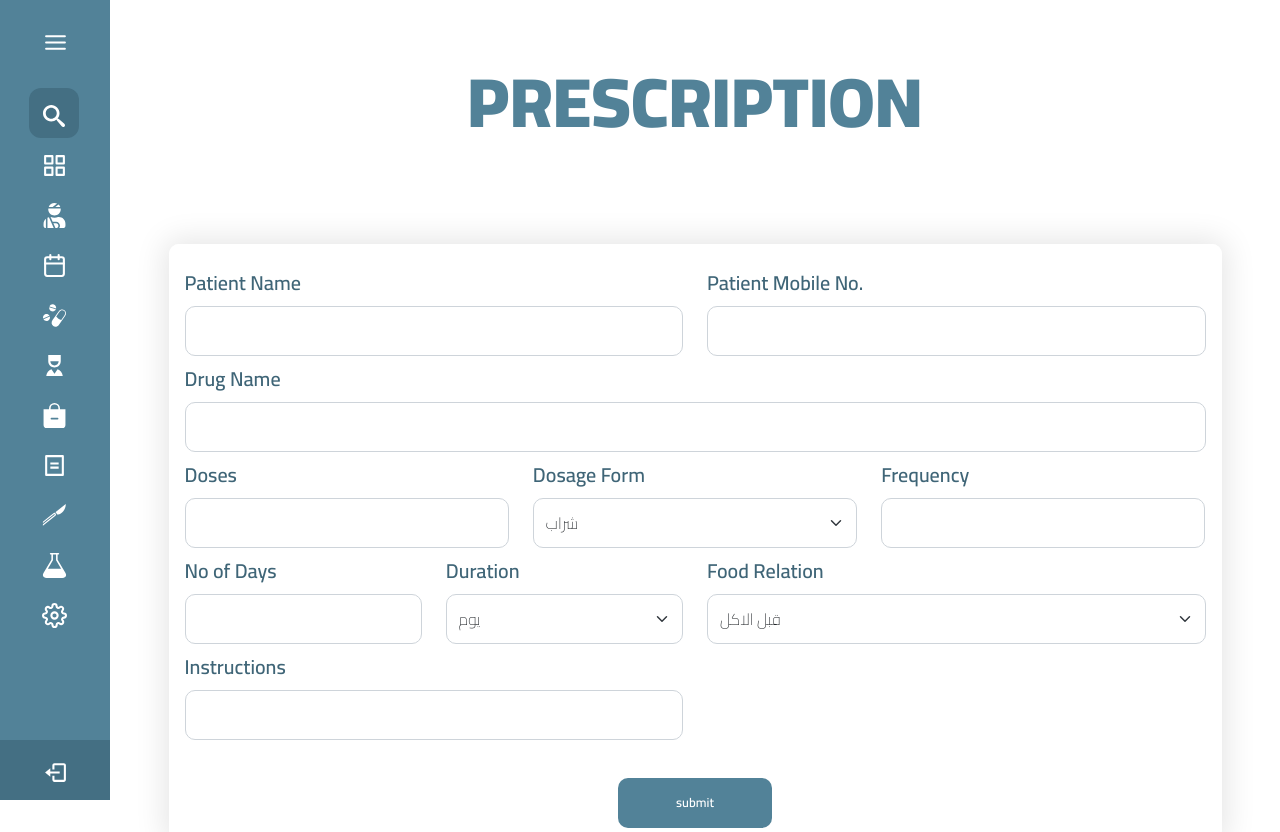
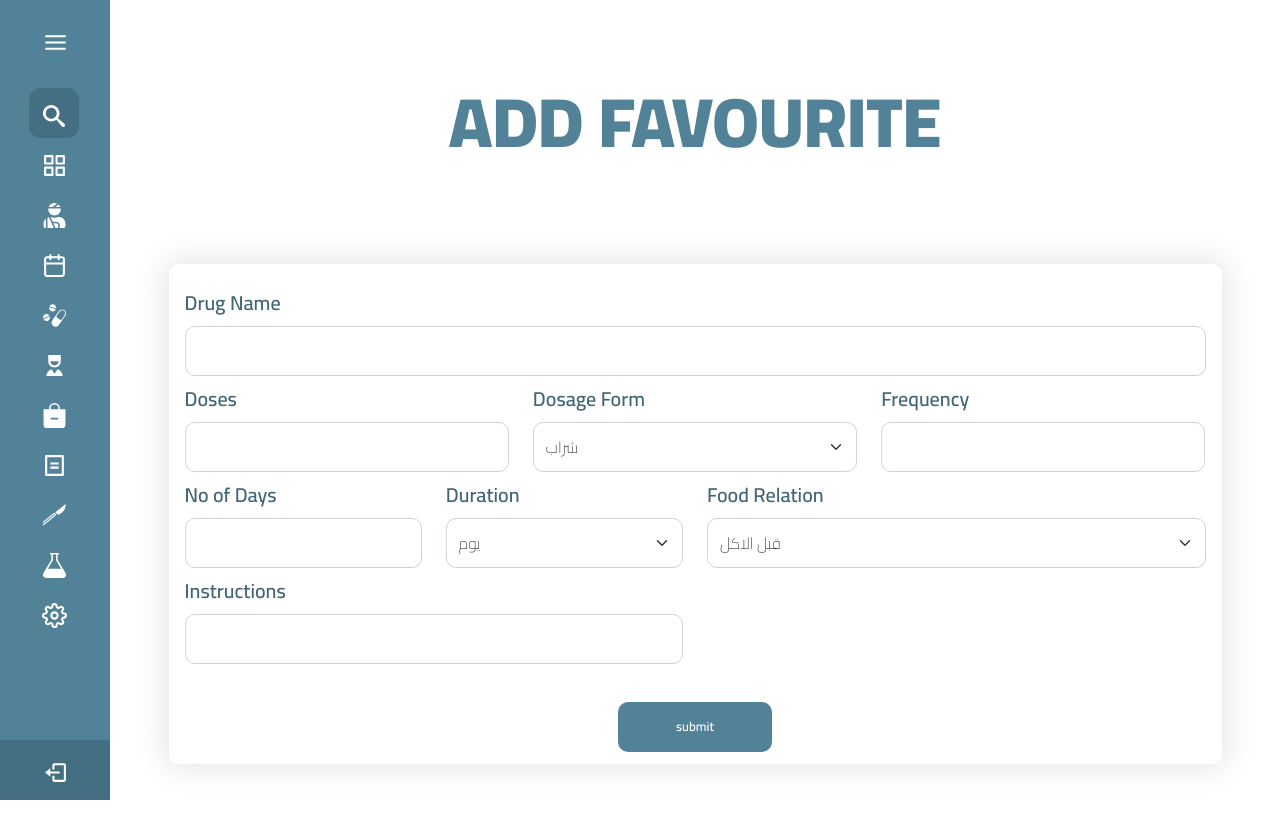
Before and after one commit to a-hassanein/Clinic-System, a React (Create React App) app: page /dashboard/prescription/drugfav in a window 1280 px wide. Shown: the top 832 px of the page. Built offline with nearby package versions, Linux system fonts and the light colour scheme.

Commit message:
favourite drugs

```diff
--- a/src/Pages/DashBoard/Dashboard.js
+++ b/src/Pages/DashBoard/Dashboard.js
@@ -14,7 +14,7 @@ import Addmaterial from '../DashBoard/addmaterial';
 import Assistant from '../DashBoard/assistant'
 import Setting from '../DashBoard/setting'
 import ScanFav from '../DashBoard/ScanFav'
-
+import Drugfav from './Drugfav'
 import Scan_labs from '../DashBoard/scan_labs';
 
 
@@ -31,7 +31,7 @@ const Dashboard = () => {
                     <Route path="/dashboard/appointment" component={Appointment} />
                     <Route path="/dashboard/surgery" component={Surgery} />
                     <Route path="/dashboard/bill" component={Bill} />
-                    <Route path='/dashboard/prescription' component={Prescripe} />
+                    <Route path='/dashboard/prescription' exact component={Prescripe} />
                     <Route path="/dashboard/patient" component={Patient} />
                     <Route path="/dashboard/materials" component={Materials}/>
                     <Route path="/dashboard/addmaterial" component={Addmaterial}/>
@@ -39,6 +39,7 @@ const Dashboard = () => {
                     <Route path="/dashboard/assistant" component={Assistant} />
                     <Route path="/dashboard/setting" component={Setting}/>
                     <Route path="/dashboard/scan_labs/addfav" component={ScanFav}/>
+                    <Route path='/dashboard/prescription/drugfav' component={Drugfav} />
                     <Route path="/dashboard" exact component={HomeDashboard} />
                 </Switch>
             </Router>
--- /dev/null
+++ b/src/Pages/DashBoard/Drugfav.js
@@ -0,0 +1,164 @@
+import React from "react";
+import "../../Style/prescription.css"
+import { Link , Switch ,Route,Router} from "react-router-dom";
+import { useState, useRef } from "react";
+import { useReactToPrint } from 'react-to-print';
+import {
+    AiFillStar
+} from "react-icons/ai";
+import axios from "axios";
+
+function DrugFav() {
+
+    const[favdrugspost, setFavdrugspost] =  useState([])
+
+    const[favdrugs, setFavdrugs] =  useState({
+        drugname:"",
+        dose:"",
+        dosageform:"",
+        frequency:"",
+        noofdays:"",
+        duration:"",
+        foodrelation:"",
+        instructions:"",
+    })
+
+
+
+
+    const handleFavdrugsChange = (event) => {
+    event.preventDefault();
+
+    const name = event.target.getAttribute("name");
+    const value = event.target.value;
+
+    const newFavdrugsData = { ...favdrugs };
+    newFavdrugsData[name] = value;
+
+    setFavdrugs(newFavdrugsData);
+    };
+    console.log(favdrugs)
+
+
+
+
+    const handlesubmit = (e) => {
+        e.preventDefault()
+
+        const newData = {
+            favname:favdrugs.drugname,
+            favdose:favdrugs.dose,
+            favdosageform:favdrugs.dosageform,
+            favfrequency:favdrugs.frequency,
+            favnoofdays:favdrugs.noofdays,
+            favduration:favdrugs.duration,
+            favinstructions:favdrugs.instructions,
+
+        };
+        const newDatas = [...favdrugspost,newData];
+
+        console.log('newdatas',newDatas)
+        setFavdrugspost(newDatas);
+
+
+        try{
+            axios.post('http://localhost:8000/favdrugs/favdrugs/', newData).then((response)=>{
+                console.log(response.data)
+                setFavdrugspost(newDatas);
+            })
+
+        }catch(error){
+            console.log(error)
+        }
+      };
+
+
+
+    return (
+
+        <>
+            <section className='home-section' style={{ marginTop: '20px' }} >
+                <div className="container-fluid text-center" style={{ marginTop: '20px' }}>
+                        <h1>Add Favourite</h1>
+                  </div>
+                <div className='container-fluid  formPart' >
+                    <form onSubmit={(e)=>{handlesubmit(e)}}>
+                        <div className="row">
+                            <div className="col-lg-12">
+                                <label className="form-label">Drug Name</label>
+                                <input type='text' className='form-control' name="drugname" onChange={(event)=>{handleFavdrugsChange(event)}} />
+                            </div>
+                        </div>
+                        <div className="row">
+                            <div className="col-lg-4">
+                                <label className="form-label">Doses</label>
+                                <input type='text' className="form-control" name="dose" onChange={(event)=>{handleFavdrugsChange(event)}}/>
+                            </div>
+                            <div className="col-lg-4">
+                            <label className="form-label">Dosage Form</label>
+                                <select className="form-select" name="dosageform" onChange={(event)=>{handleFavdrugsChange(event)}} >
+                                    <option value="شراب">شراب</option>
+                                    <option value="اقراض">اقراص</option>
+                                    <option value="كبسول">كبسول</option>
+                                    <option value="حقن">حقن</option>
+                                    <option value="لبوس">لبوس</option>
+                                    <option value="مرهم">مرهم</option>
+                                    <option value="كريم">كريم</option>
+                                    <option value="ملحلول">محلول</option>
+                                    <option value="قطره">قطره</option>
+                                    <option value="غسول فم">غسول فم</option>
+                                </select>
+                            </div>
+                            <div className="col-lg-4">
+                                <label className="form-label">Frequency</label>
+                                <input type='text' className="form-control" name="frequency" onChange={(event)=>{handleFavdrugsChange(event)}}/>
+                            </div>
+                        </div>
+                        <div className="row">
+                            <div className="col-lg-3">
+                                <label className="form-label">No of Days</label>
+                                <input type="number" className="form-control" name="noofdays" onChange={(event)=>{handleFavdrugsChange(event)}}/>
+                            </div>
+                            <div className="col-lg-3">
+                                <label className="form-label">Duration</label>
+                                <select className="form-select" name="duration" onChange={(event)=>{handleFavdrugsChange(event)}}>
+                                    <option value="يوم">يوم</option>
+                                    <option value="ايام">ايام</option>
+                                    <option value="اسبوع">اسبوع</option>
+                                    <option value="اسابيع">اسابيع</option>
+                                    <option value="شهر">شهر</option>
+                                    <option value="اشهر">اشهر</option>
+                                </select>
+                            </div>
+                            <div className="col-lg-6">
+                                <label className="form-label">Food Relation</label>
+                                <select className="form-select" name="foodrelation" onChange={(event)=>{handleFavdrugsChange(event)}} >
+                                    <option value="قبل الاكل">قبل الاكل</option>
+                                    <option value="بعدالاكل">يعد الاكل</option>
+                                </select>
+                            </div>
+                        </div>
+                        <div className="row">
+                            <div className="col-lg-6">
+                                <label className="form-label">Instructions</label>
+                                <input type="text" className="form-control" name="instructions" onChange={(event)=>{handleFavdrugsChange(event)}}/>
+                            </div>
+                        </div>
+                        <div className="row text-center">
+                            <div className="col-lg-12" style={{marginTop:"30px"}}>
+                                <input type="submit" className="btn prescriptionButton" value="submit" onChange={(event)=>{handleFavdrugsChange(event)}}/>
+                            </div>
+                        </div>
+                    </form>
+                </div>
+            </section>
+
+        </>
+
+
+       ) }
+
+
+
+
+export default DrugFav;
--- a/src/Pages/DashBoard/Prescription.js
+++ b/src/Pages/DashBoard/Prescription.js
@@ -5,6 +5,12 @@ import Axios from "axios";
 import { useDispatch, useSelector } from "react-redux";
 import { adddrug } from "../../PrescriptionRedux/Action";
 import PatientTable from "../../Components/PatientTable";
+import { Link , Switch ,Route,Router} from "react-router-dom";
+import {
+    AiFillStar
+} from "react-icons/ai";
+import "../../Style/scan_lab.css";
+
 
 
 
@@ -199,7 +205,7 @@ const Prescripe = () => {
                             </div>
                         </div>
                     </form>
-
+                    <Link to={"/dashboard/prescription/drugfav"} className="btn" id="submitbtn" style={{ width: "45px", fontSize: "10px",float: "right" ,marginBottom: "25px" }}><AiFillStar style={{fontSize: "20px" }}></AiFillStar></Link>
                 </div>
                 <div className="container prescriptionPart"  ref={componentRef}>
                     <div className="row  doctor-presc-info">
@@ -268,47 +274,7 @@ const Prescripe = () => {
                         </div>
                     </div>
                 </div>
-                <button className="btn btn-danger" onClick={addfav}>add</button>
 
-                  <table class="table" id="table_container">
-                        <thead>
-                            <tr>
-                                <th scope="col">#</th>
-                                <th scope="col">Drug Name </th>
-                                <th scope="col">Dose</th>
-                                <th scope="col">Dosage Form</th>
-                                <th scope="col">Frequency</th>
-                                <th scope="col">Duration</th>
-                                <th scope="col">No of days</th>
-                                <th scope="col">Food Relation</th>
-                                <th scope="col">Instructions</th>
-
-
-                            </tr>
-                        </thead>
-                        <tbody>
-                            {favdrugs.map((favdrug, index) => (
-                                  <tr>
-
-                                  <td>
-                                    {index+1}
-                                  </td>
-                                  <td>{favdrug}</td>
-                                  <td></td>
-                                  <td></td>
-                                  <td></td>
-                                  <td></td>
-                                  <td></td>
-                                  <td></td>
-                                  <td></td>
-
-                                </tr>
-
-                            )
-                            )}
-                        </tbody>
-
-                    </table>
 
             </section>
 
```
